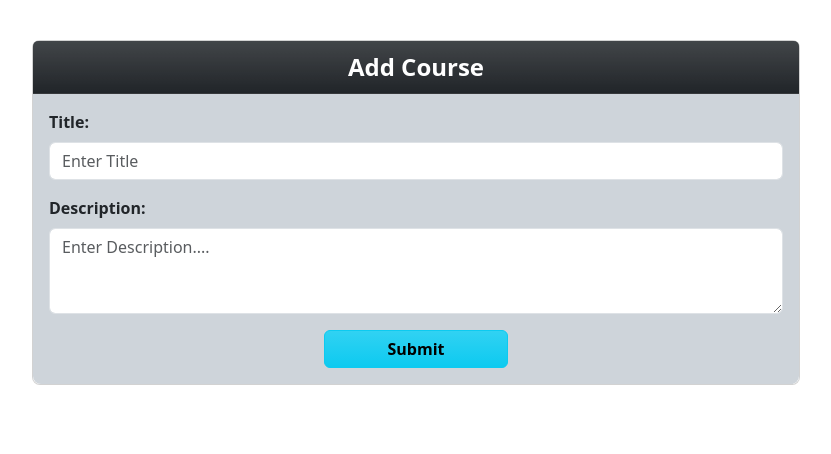
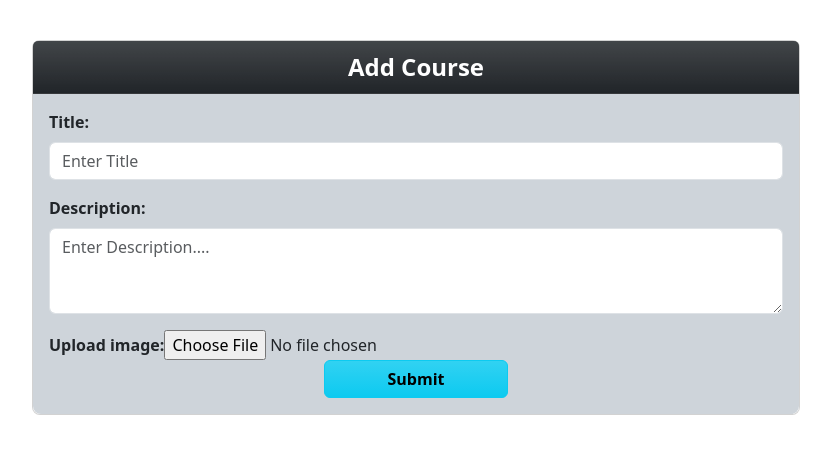
Before and after one commit to Omdarade1399/Angular-Practice, an Angular app: page /admin in a window 1280 px wide. Shown: the top 454 px of the page, without its empty margins (224-1055 px from the left). Built offline with nearby package versions, Linux system fonts and the light colour scheme.

Commit message:
learning form validation in angular

```diff
--- a/src/app/admin/admin.component.html
+++ b/src/app/admin/admin.component.html
@@ -1,16 +1,42 @@
 <div class="card rounded-3">
     <div class="card-header text-center bg-dark bg-gradient fw-bold text-white">Add Course</div>
     <div class="card-body bg-dark-subtle fw-bold rounded-bottom-3">
+        <form #courseForm="ngForm" (ngSubmit)="onSubmit(courseForm)">
             <div class="mb-3">
                 <label for="exampleFormControlInput1" class="form-label">Title:</label>
-            <input type="email" class="form-control" id="exampleFormControlInput1" placeholder="Enter Title" />
+                <input type="email" class="form-control" id="title" name="title" #title="ngModel" [(ngModel)]="model.title" placeholder="Enter Title" required   />
+                @if(title.invalid && title.touched){
+                    <div class="text-danger fw-medium">
+                        &ast;Title is required
+                    </div>
+                }
             </div>
             <div class="mb-3">
                 <label for="exampleFormControlTextarea1" class="form-label">Description:</label>
-            <textarea class="form-control" id="exampleFormControlTextarea1" placeholder="Enter Description...." rows="3"></textarea>
+                <textarea class="form-control" id="description" name="description" #description="ngModel" [(ngModel)]="model.description" placeholder="Enter Description...." rows="3" required></textarea>
+                @if(description.invalid && description.touched){
+                    <div class="text-danger fw-medium">
+                        &ast;Description is required
+                    </div>
+                }
+            </div>
+            <div>
+                <label for="image">Upload image:</label>
+                <input type="file" name="image" id="image" accept="image/*" (change)="onFileSelected($event)" [multiple]="false" ngModel required>
+                @if(cover){
+                    <div class="imageDiv d-flex justify-content-center">
+                        <img [src]="cover" alt="image">
+                    </div>
+                }
+                @if(showError){
+                    <div class="text-danger fw-medium">
+                        &ast;Upload Image
+                    </div>
+                }
             </div>
             <div class="d-flex justify-content-center">
-            <button type="button" class="btn btn-info fw-bold bg-gradient w-25">Submit</button>
+                <button type="submit" class="btn btn-info fw-bold bg-gradient w-25">Submit</button>
+            </div>
+        </form>
     </div>
 </div>
-</div>
--- a/src/app/admin/admin.component.scss
+++ b/src/app/admin/admin.component.scss
@@ -6,3 +6,16 @@
         font-size: 1.5rem;
     }
 }
+
+.text-danger{
+    font-size: 0.9rem;
+}
+
+.imageDiv{
+    margin: 1rem;
+    img{
+        height: 10rem;
+        width: 10rem;
+        box-shadow: 0px 1px 5px black;
+    }
+}
--- a/src/app/admin/admin.component.ts
+++ b/src/app/admin/admin.component.ts
@@ -1,11 +1,39 @@
 import { Component } from '@angular/core';
+import { FormsModule, NgForm } from '@angular/forms';
 
 @Component({
   selector: 'app-admin',
-  imports: [],
+  imports: [FormsModule],
   templateUrl: './admin.component.html',
   styleUrl: './admin.component.scss'
 })
 export class AdminComponent {
+  model: any = {};
+  cover!: string;
+  cover_file: any;
+  showError = false;
 
+  onFileSelected($event: any){
+    const file = $event.target.files[0];
+    if(file){
+      this.cover_file = file;
+      const reader = new FileReader();
+      reader.onload = () => {
+        const dataURL = reader.result!.toString();
+        this.cover = dataURL;
+      }
+      reader.readAsDataURL(file)
+      this.showError = false
+    }
+  }
+
+  onSubmit(form: NgForm) {
+    if(form.invalid || !this.cover){
+      form.control.markAllAsTouched();
+      if(!this.cover){
+        this.showError = true;
+      }
+      return;
+    }
+  }
 }
```
Lines whose indentation alone changed are shown as unchanged.
